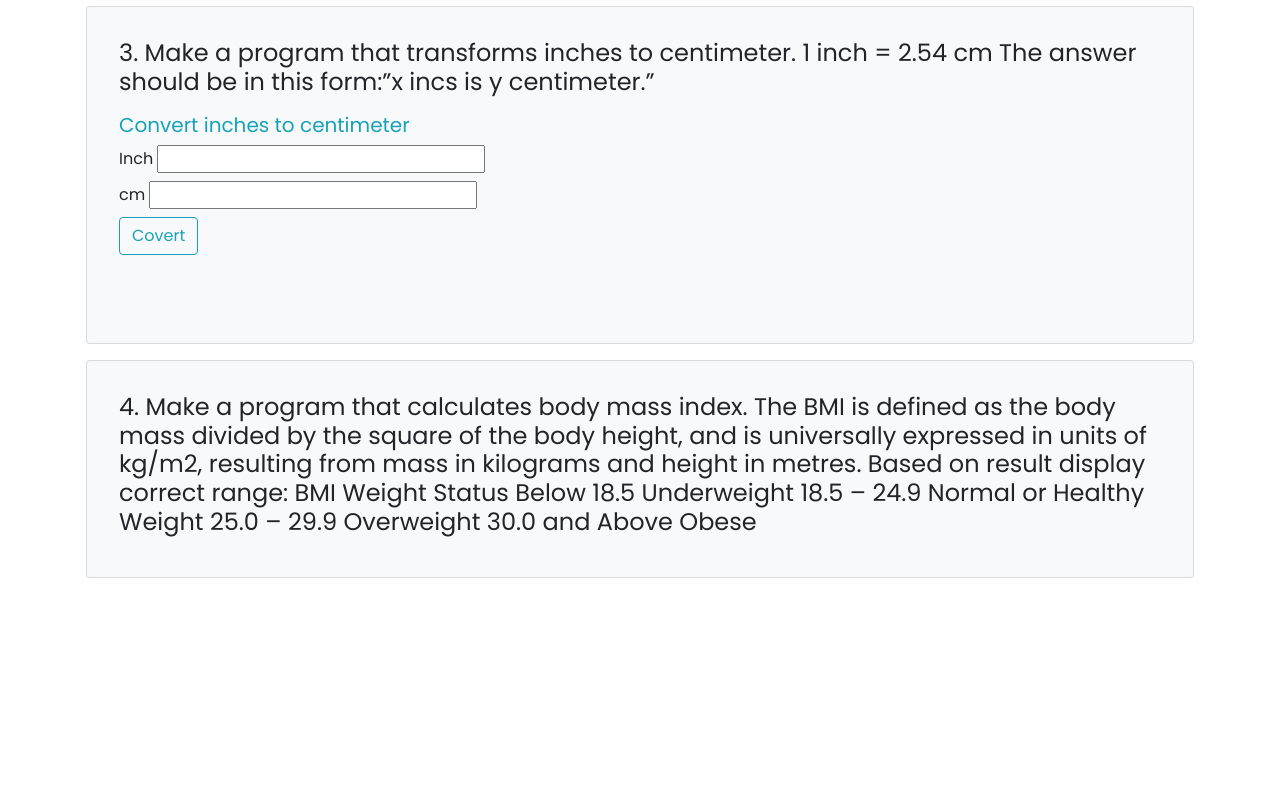
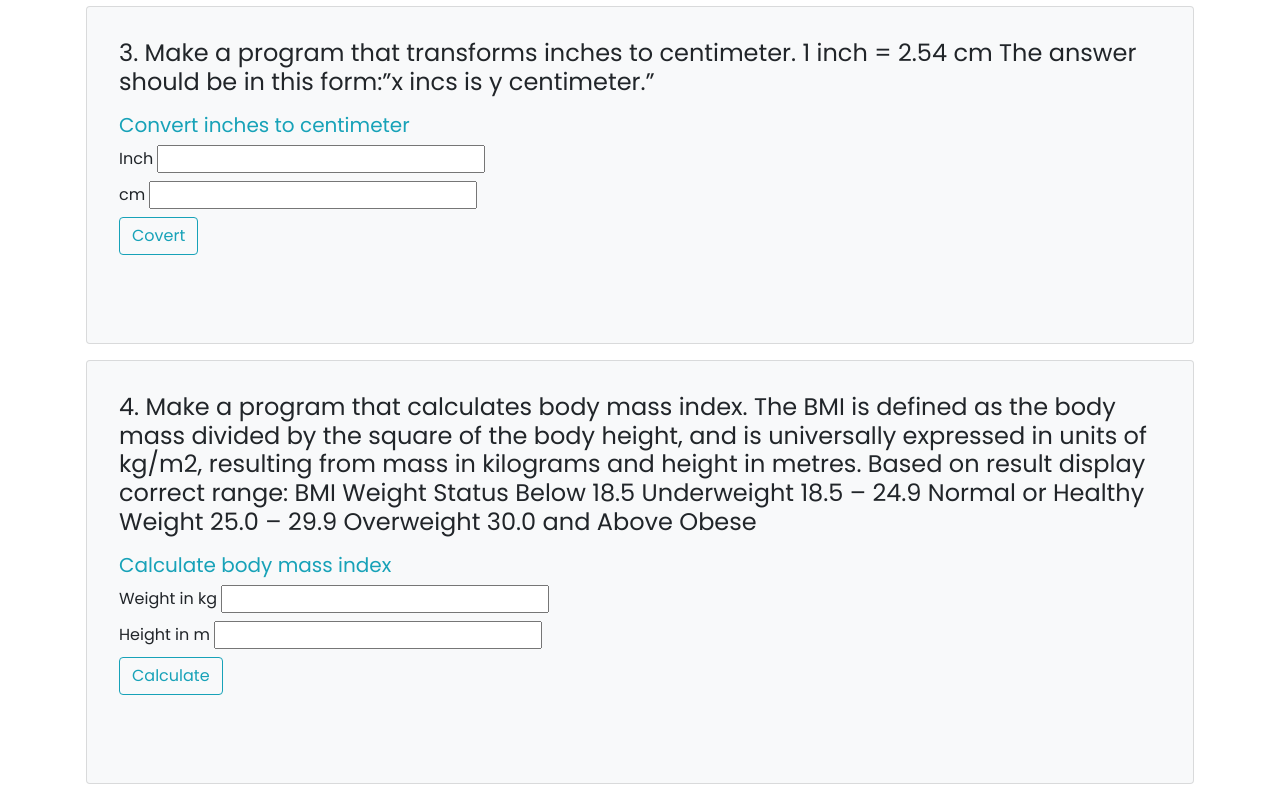
Before and after one commit to bslzz/JavaScript-tasks, a plain HTML site: page mathematical_operators/index.html in a window 1280 px wide. Shown: the part 781-1581 px from the top of the page. Before the commit the page ends 1375 px from the top, so only its background shows below. Drawn offline with nearby package versions, Linux system fonts and the light colour scheme.

Commit message:
body mass index functionality done

```diff
--- a/mathematical_operators/index.html
+++ b/mathematical_operators/index.html
@@ -126,6 +126,27 @@
             range: BMI Weight Status Below 18.5 Underweight 18.5 – 24.9 Normal
             or Healthy Weight 25.0 – 29.9 Overweight 30.0 and Above Obese
           </h4>
+          <div class="mt-3">
+            <h5 class="text-info">Calculate body mass index</h5>
+            <div class="my-2">
+              <label for="weight">Weight in kg</label>
+              <input class="px-1" id="weight" type="number" />
+            </div>
+            <div class="my-2">
+              <label for="height">Height in m</label>
+              <input class="px-1" id="height" type="number" />
+            </div>
+            <div class="my-2">
+              <button
+                class="btn btn-outline-info"
+                type="submit"
+                onclick="calculateMass()"
+              >
+                Calculate
+              </button>
+            </div>
+            <p class="p-3" id="bodyMass"></p>
+          </div>
         </div>
       </section>
     </div>
--- a/mathematical_operators/script.js
+++ b/mathematical_operators/script.js
@@ -30,3 +30,26 @@ const convert = () => {
   cm.value = `${InchToCm}`;
   convertFinal.innerHTML = `${inch} inch is ${InchToCm} centimeter.`;
 };
+
+/*--Task 4--*/
+
+const bodyMass = document.getElementById('bodyMass');
+
+const calculateMass = () => {
+  const weight = document.getElementById('weight');
+  const height = document.getElementById('height');
+  const BMI = weight.value / (height.value * height.value);
+
+  if (BMI < 18.5) {
+    bodyMass.innerHTML = `Your Body Mass Index is : ${BMI}. BMI Weight Status : Underweight`;
+  }
+  if (BMI > 18.5 && BMI < 24.9) {
+    bodyMass.innerHTML = `Your Body Mass Index is : ${BMI}. BMI Weight Status : Normal or Healthy Weight`;
+  }
+  if (BMI > 25 && BMI < 29.9) {
+    bodyMass.innerHTML = `Your Body Mass Index is : ${BMI}. BMI Weight Status : Overweight`;
+  }
+  if (BMI > 30) {
+    bodyMass.innerHTML = `Your Body Mass Index is : ${BMI}. BMI Weight Status : Obese`;
+  }
+};
```
